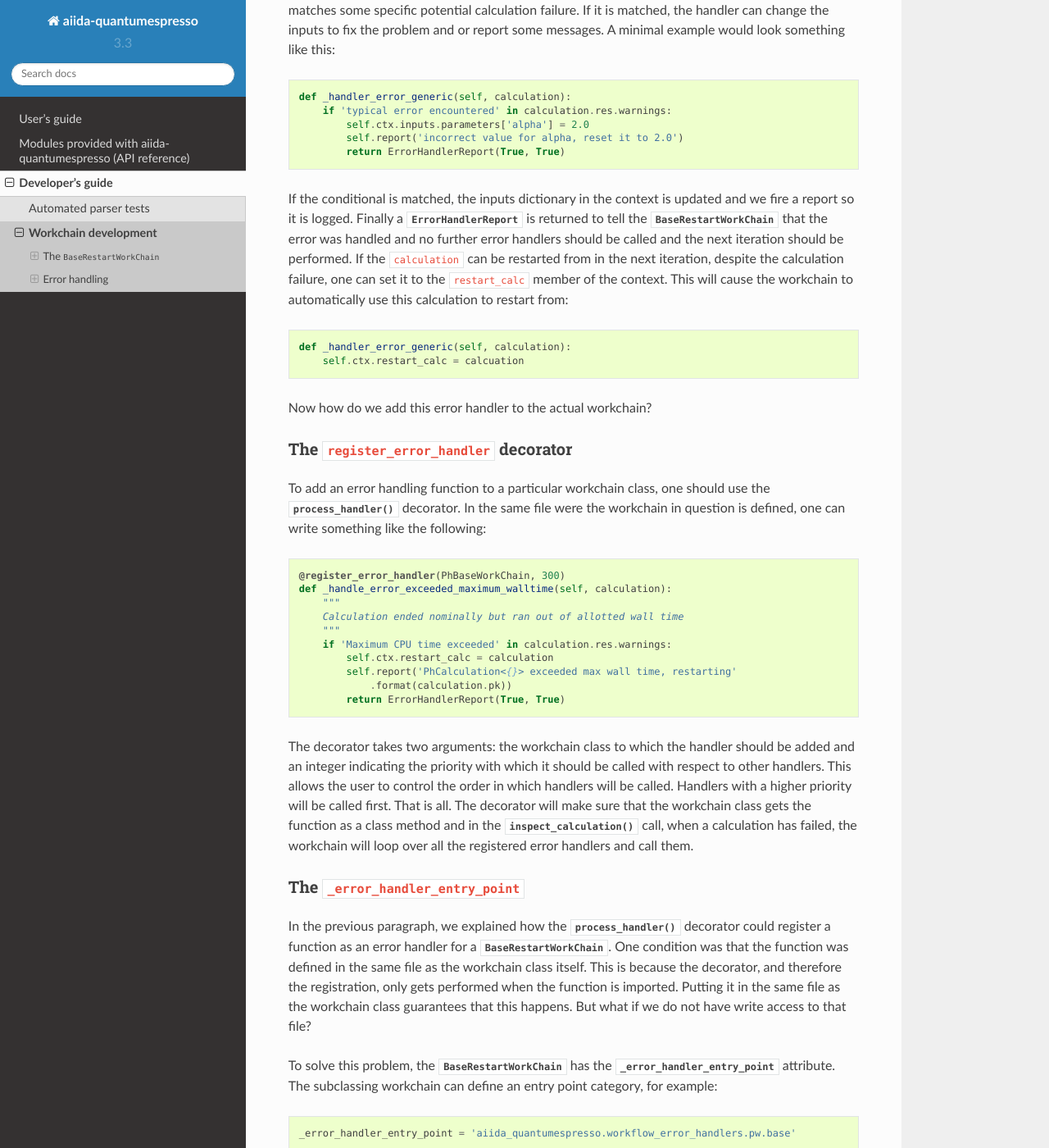
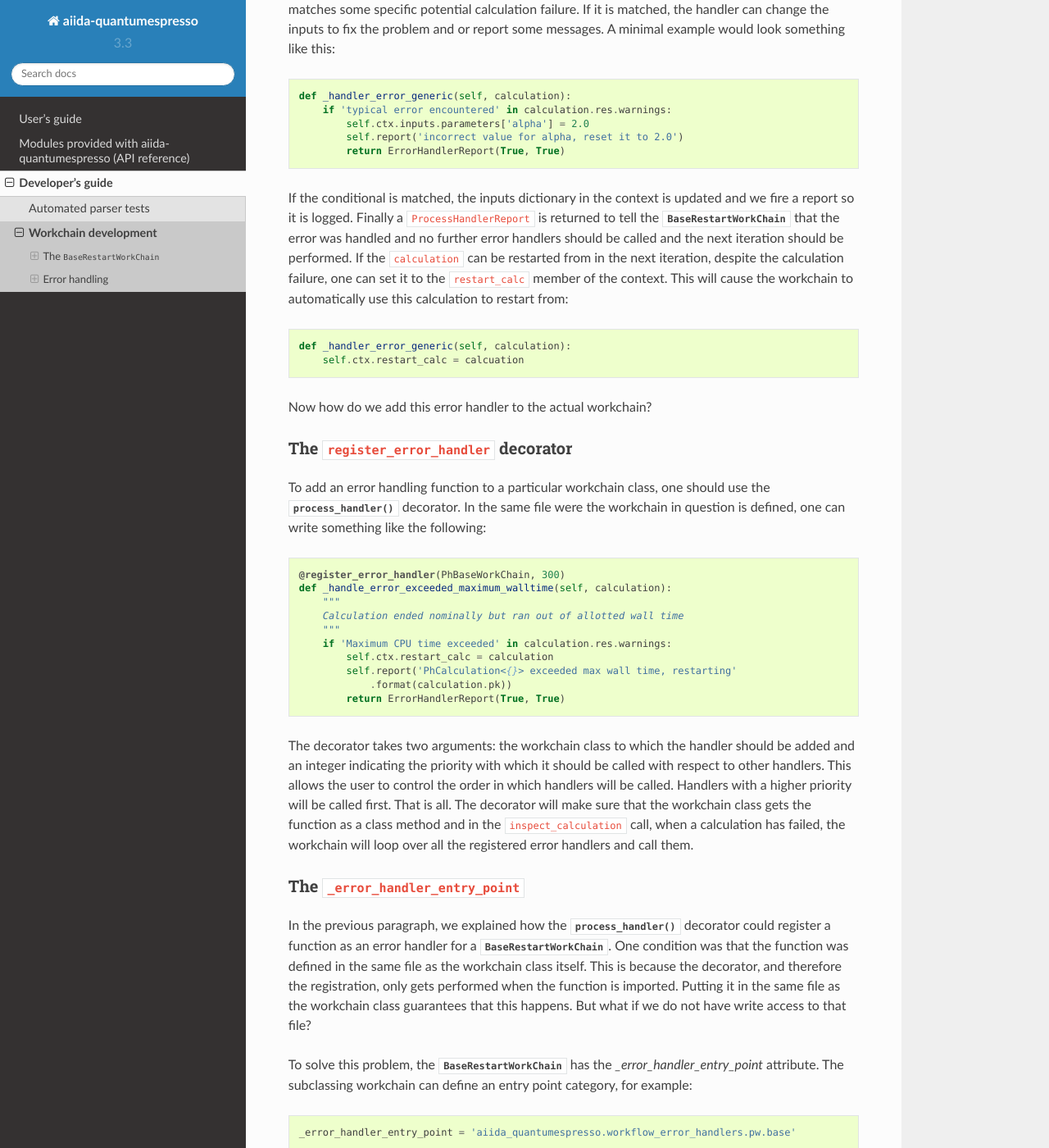
Before and after one commit to aiidateam/aiida-quantumespresso, a Sphinx documentation site: the page built from docs/source/devel_guide/workchains.rst, in a window 1280 px wide and 1400 px high, scrolled down 2135 px. Shown: the whole window at 82% size. Built offline with Sphinx 7.4.7 and the Read the Docs theme 2.0.0, drawn with Linux system fonts in a browser that asks for light colours; part of the change alters nothing that is shown; some of the changed text lies outside the part shown.

Commit message:
fix final references

```diff
--- a/docs/source/devel_guide/workchains.rst
+++ b/docs/source/devel_guide/workchains.rst
@@ -20,8 +20,9 @@ technically in itself not a runnable workchain, for example because it does not
 There are just a few mandatory steps necessary to make this work.
 
 Define the ``_calculation_class``
-----------------------------------------------------------------------
-A workchain implementation that subclasses the |BaseRestartWorkChain| needs to override the :attr:`~.BaseRestartWorkChain._calculation_class` attribute with the correct calculation class, e.g. |PhCalculation| or
+---------------------------------
+
+A workchain implementation that subclasses the |BaseRestartWorkChain| needs to override the ``_process_class`` attribute with the correct calculation class, e.g. |PhCalculation| or
 |PwCalculation|. The workchain will submit instances of this job calculation class.
 
 Define the ``spec.outline``
@@ -91,7 +92,7 @@ would look something like this::
             return ErrorHandlerReport(True, True)
 
 If the conditional is matched, the inputs dictionary in the context is updated and we fire a report so it is logged.
-Finally a :class:`.ErrorHandlerReport` is returned to tell the |BaseRestartWorkChain| that the error was handled and no
+Finally a ``ProcessHandlerReport`` is returned to tell the |BaseRestartWorkChain| that the error was handled and no
 further error handlers should be called and the next iteration should be performed. If the ``calculation`` can be
 restarted from in the next iteration, despite the calculation failure, one can set it to the ``restart_calc`` member of
 the context. This will cause the workchain to automatically use this calculation to restart from::
@@ -121,7 +122,7 @@ The decorator takes two arguments: the workchain class to which the handler shou
 the priority with which it should be called with respect to other handlers. This allows the user to control the order
 in which handlers will be called. Handlers with a higher priority will be called first.
 That is all. The decorator will make sure that the workchain class gets the function as a class method and in the
-:meth:`~.BaseRestartWorkChain.inspect_calculation` call, when a calculation has failed, the workchain will loop over
+``inspect_calculation`` call, when a calculation has failed, the workchain will loop over
 all the registered error handlers and call them.
 
 The ``_error_handler_entry_point``
@@ -152,7 +153,7 @@ To add entries to the error handler category from another package, simply define
 
 where the ``aiida_quantumespresso_epfl.workflows.pw.base`` file contains the additional decorated error handlers.
 
-.. |error_handler_entry_point| replace:: :py:attr:`~.common.workchain.base.restart.BaseRestartWorkChain._error_handler_entry_point`
+.. |error_handler_entry_point| replace:: `_error_handler_entry_point`
 .. |register_error_handler| replace:: :py:func:`~aiida.engine.processes.workchains.utils.process_handler`
 .. |BaseRestartWorkChain| replace:: :py:class:`~aiida.engine.processes.workchains.restart.BaseRestartWorkChain`
 .. |PhCalculation| replace:: :py:class:`~aiida_quantumespresso.calculations.ph.PhCalculation`
```
